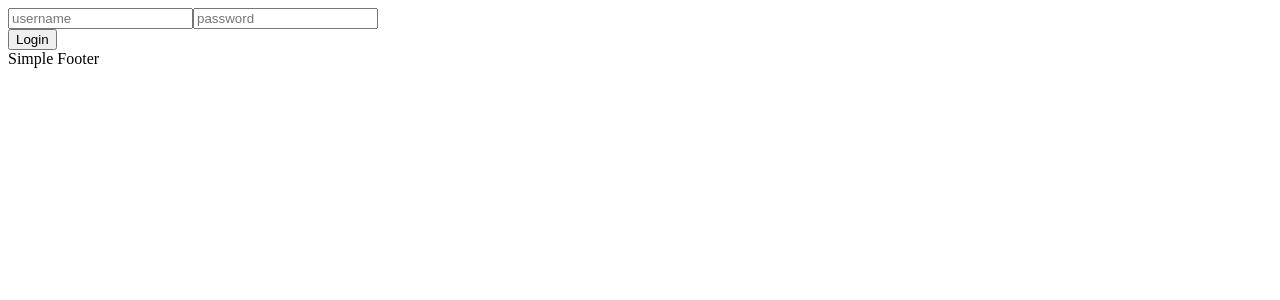
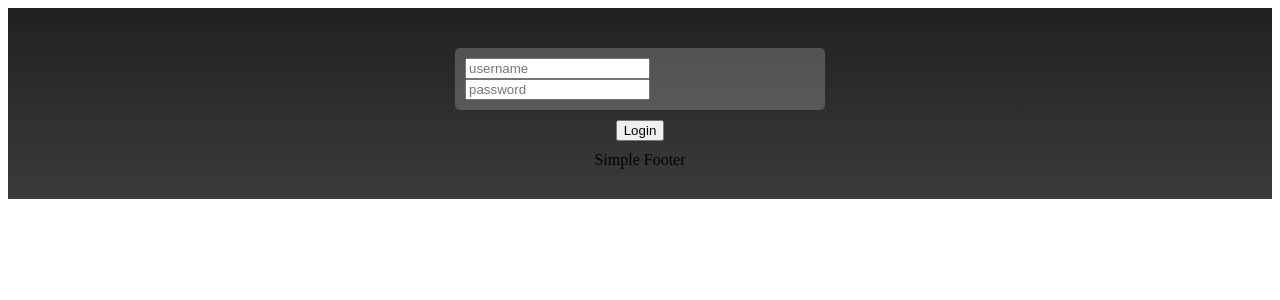
Before and after one commit to torreblancadesign/gradient-login-page, a Next.js app: page / in a window 1280 px wide. Shown: the top 300 px of the page. Built offline with nearby package versions, Linux system fonts and the light colour scheme.

Commit message:
updated names

```diff
--- a/styles/style.module.css
+++ b/styles/style.module.css
@@ -1,8 +1,5 @@
-
-
-
 /* Login page style */
-.login-page {
+.loginContainer{
   background-image: linear-gradient(to top, #3b3b3b, #212121);
   display: flex;
   flex-direction: column;
@@ -10,7 +7,7 @@
   padding: 30px 0;
 }
 
-.login-form {
+.loginForm {
   display: flex;
   flex-direction: column;
   align-items: center;
@@ -18,7 +15,7 @@
   padding: 10px;
 }
 
-.login-input {
+.loginFields{
   width: 100%;
   padding: 10px;
   border: 0;
@@ -30,7 +27,7 @@
   font-family: 'Roboto', sans-serif;
 }
 
-.login-btn {
+.loginButtons{
   width: 100%;
   padding: 10px;
   border: 0;
@@ -41,7 +38,7 @@
   font-family: 'Roboto', sans-serif;
 }
 
-.login-footer {
+.loginFooter {
   text-align: center;
   font-size: 12px;
   font-family: 'Roboto', sans-serif;
```
